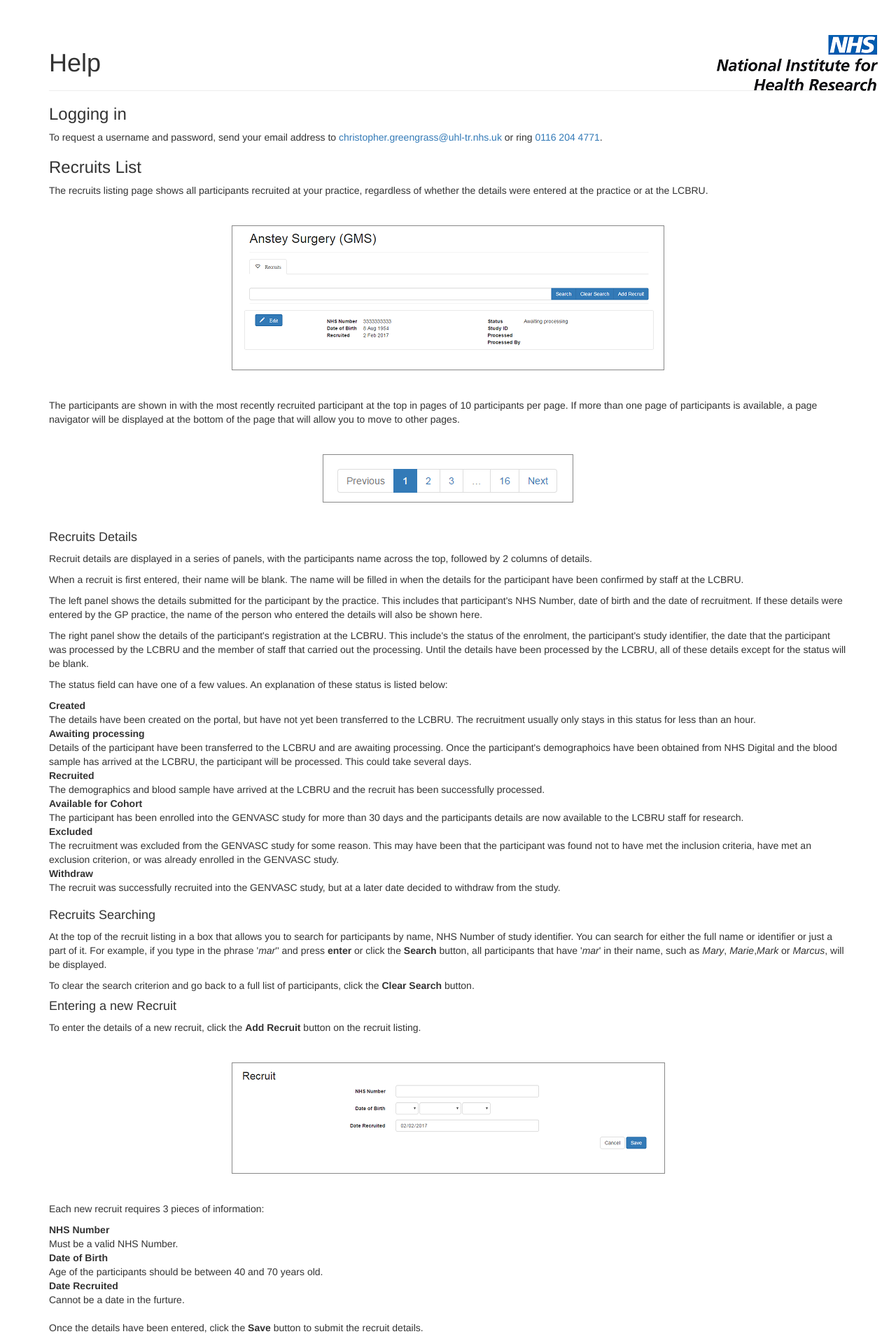
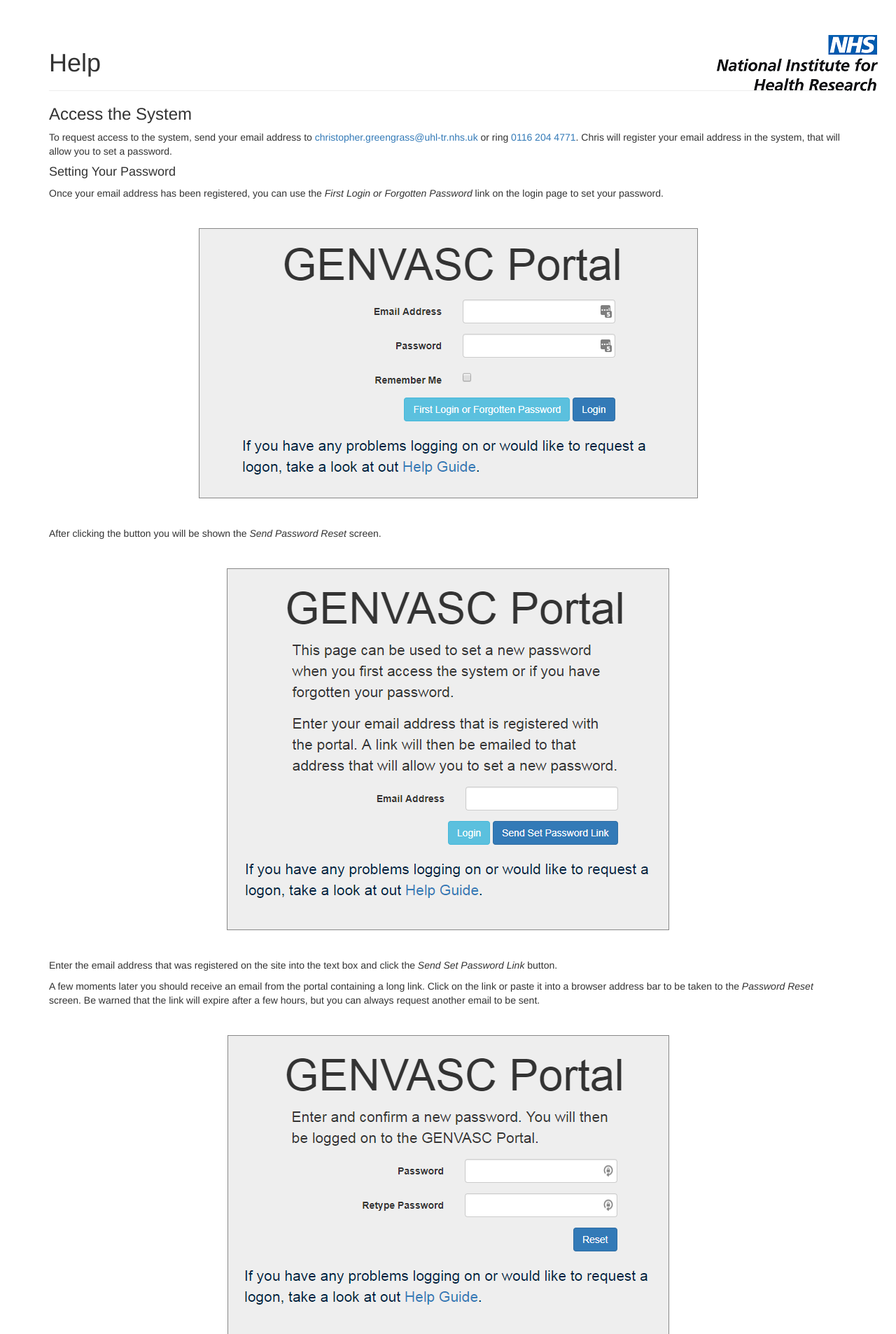
Before and after one commit to LCBRU/genvasc_portal, a Python web app: template web/portal/templates/help.html in a window 1280 px wide. Shown: the part 50-1956 px from the top of the page at 70% size. Run offline with Jinja, Linux system fonts and the light colour scheme; the template is opened without the code that fills it, so the values that code supplies are empty.

Commit message:
Help text for new initial log in procedure

```diff
--- a/web/portal/templates/help.html
+++ b/web/portal/templates/help.html
@@ -6,12 +6,53 @@
   <h1>Help</h1>
 </div>
 
-<h3>Logging in</h3>
+<h3>Access the System</h3>
 
 <p>
-  To request a username and password, send your email address
+  To request access to the system, send your email address
   to <a href="mailto:christopher.greengrass@uhl-tr.nhs.uk">christopher.greengrass@uhl-tr.nhs.uk</a>
-  or ring <a href="tel:01162044771">0116 204 4771</a>.
+  or ring <a href="tel:01162044771">0116 204 4771</a>.  Chris
+  will register your email address in the system, that will
+  allow you to set a password.
+</p>
+
+<h4>Setting Your Password</h4>
+
+<p>
+    Once your email address has been registered, you can use
+    the <i>First Login or Forgotten Password</i> link on the login
+    page to set your password.
+</p>
+
+<img class="screenshot" src="/static/img/loginScreen.PNG">
+
+<p>
+    After clicking the button you will be shown the
+    <i>Send Password Reset</i> screen.
+</p>
+
+<img class="screenshot" src="/static/img/SendResetEmail.PNG">
+
+<p>
+    Enter the email address that was registered on the
+    site into the text box and click the
+    <i>Send Set Password Link</i> button.
+</p>
+
+<p>
+    A few moments later you should receive an email from the portal
+    containing a long link.  Click on the link or
+    paste it into a browser address bar to be taken to the
+    <i>Password Reset</i> screen.  Be warned that the link
+    will expire after a few hours, but you can always request
+    another email to be sent.
+</p>
+
+<img class="screenshot" src="/static/img/ResetPassword.PNG">
+
+<p>
+    You can now enter the password that you want to use to log into the
+    GENVASC Portal.
 </p>
 
 <h3>Recruits List</h3>
```
Also changed, not shown: web/portal/static/img/ResetPassword.PNG (added), web/portal/static/img/SendResetEmail.PNG (added), web/portal/static/img/loginScreen.PNG (added), 1 other file.
